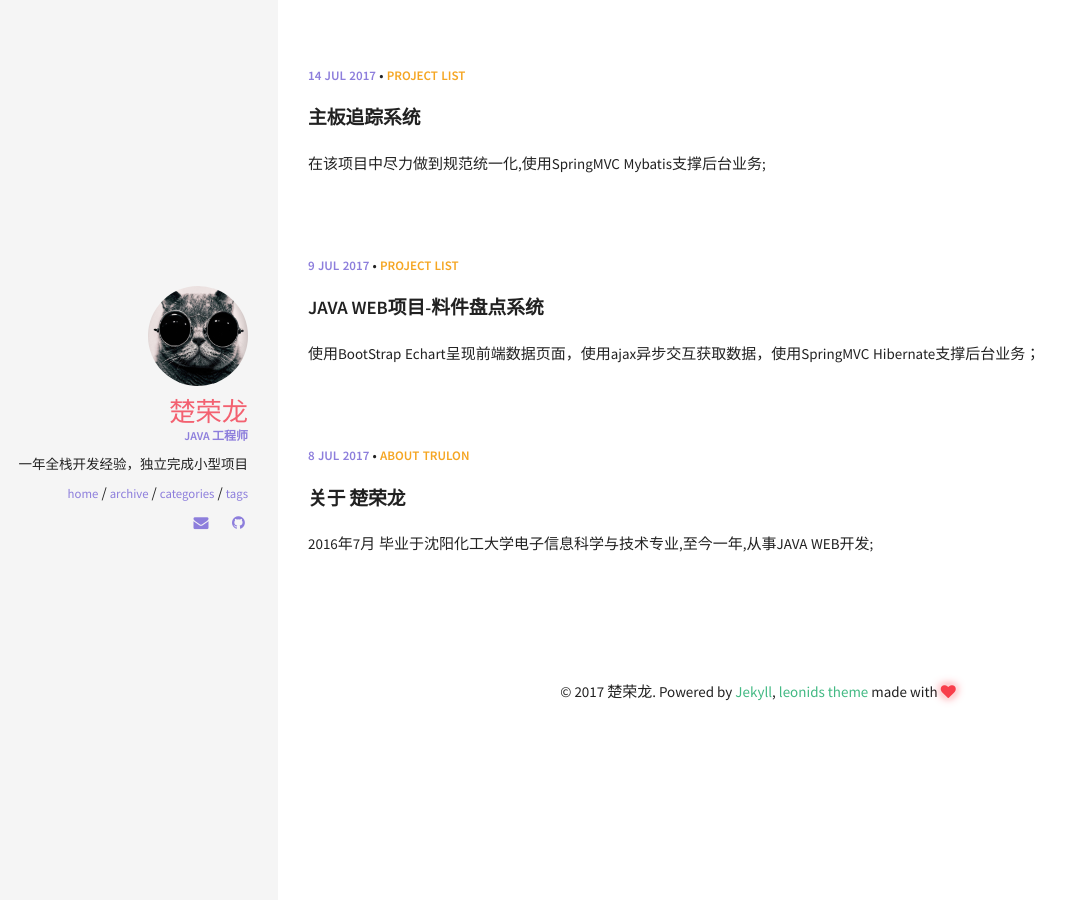
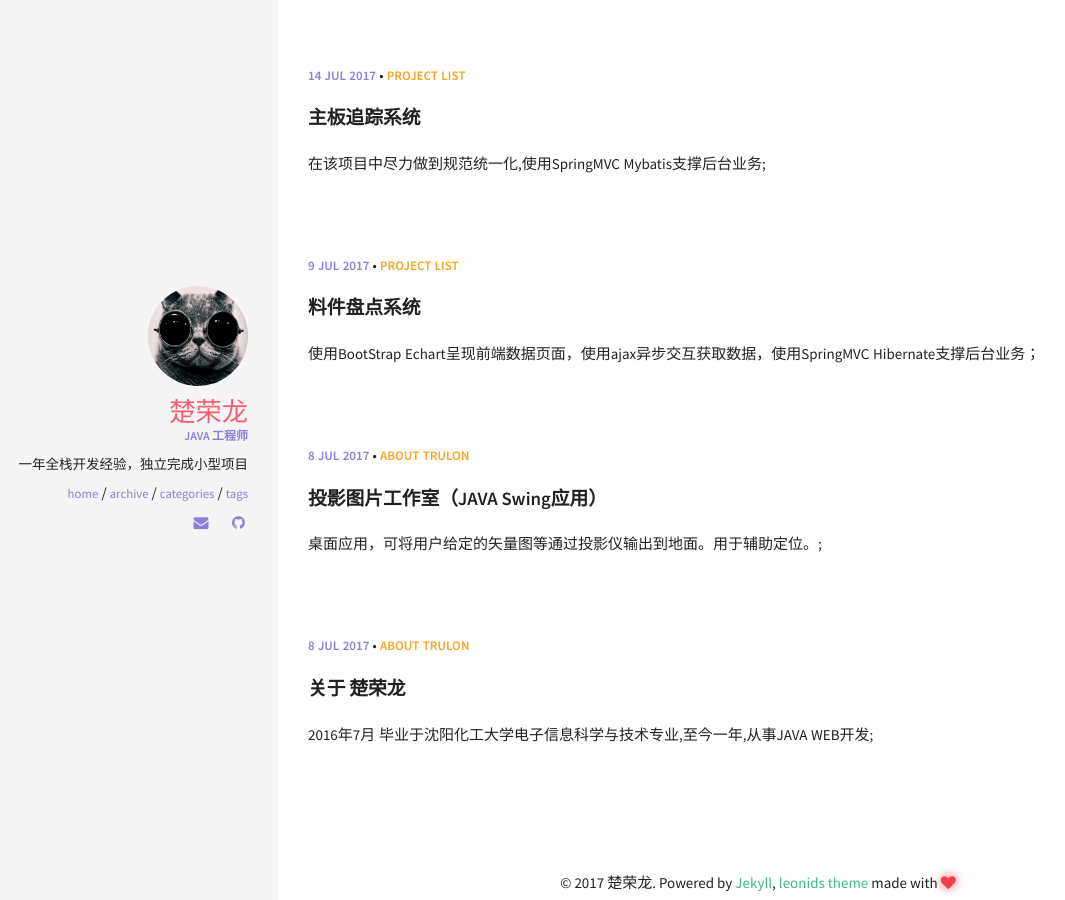
Before and after one commit to Yoghurt29/Yoghurt29.github.io, a Jekyll site: the page built from index.html, in a window 1280 px wide. Shown: the whole page, without its empty margins (42-1107 px from the left). Built offline with Jekyll 4.4.1, drawn with Linux system fonts in a browser that asks for light colours.

Commit message:
picture-studio-post update

```diff
--- a/_posts/2017-07-09-material-manage-post.md
+++ b/_posts/2017-07-09-material-manage-post.md
@@ -1,6 +1,6 @@
 ---
 layout: post
-title: JAVA WEB项目-料件盘点系统
+title: 料件盘点系统
 excerpt: "使用BootStrap Echart呈现前端数据页面，使用ajax异步交互获取数据，使用SpringMVC Hibernate支撑后台业务；"
 categories: [project list]
 comments: true
--- /dev/null
+++ b/_posts/2017-07-8-picture-studio-post.md
@@ -0,0 +1,22 @@
+---
+layout: post
+title: 投影图片工作室（JAVA Swing应用）
+excerpt: "桌面应用，可将用户给定的矢量图等通过投影仪输出到地面。用于辅助定位。;"
+categories: [about Trulon]
+comments: true
+image:
+  feature: #https://images.unsplash.com/photo-1440635592348-167b1b30296f?crop=entropy&dpr=2&fit=crop&fm=jpg&h=475&ixjsv=2.1.0&ixlib=rb-0.3.5&q=50&w=1250
+  credit: thomas shellberg
+  creditlink: https://unsplash.com/photos/Ki0dpxd3LGc
+---
+<img src="img/picture_studio_main_view.png" >
+<img src="img/picture_studio_work_view.png" >
+
+##需求功能
+* 支持AI等矢量图，
+	使用JAVA语言调用脚本库，实现矢量图格式到普通格式的转换
+* 可扫描图像线框，
+	使用OPENCV提供的函数扫描出图片
+* 可选择裁切范围，
+	类似于截图工具可选择范围
+* 校准投影距离参数后可指定输出到地面的图像大小。
```
Also changed, not shown: _posts/2017-07-14-main-board-post.md (+5 -5 lines), articles/2017-07/img/picture_studio_main_view.png (added), articles/2017-07/img/picture_studio_work_view.png (added).
